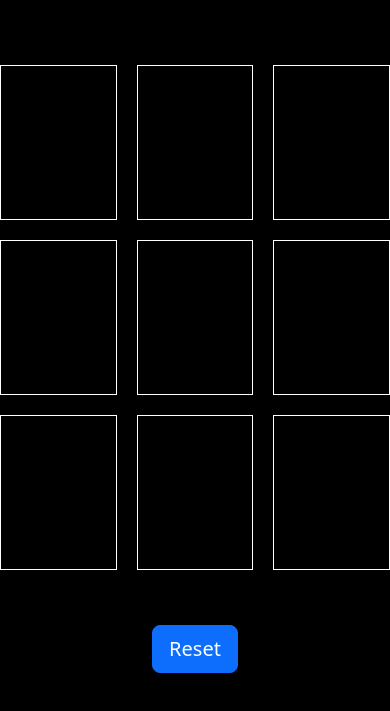
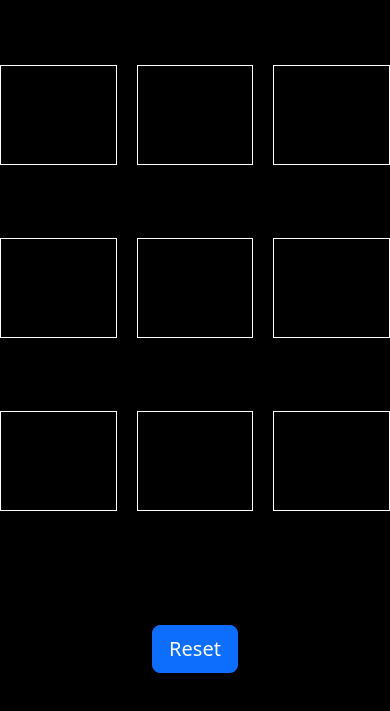
Before and after one commit to Ajex-Joshy/Tic-Tac-Toe, a plain HTML site: page index.html in a window 390 px wide. Shown: the part 135-846 px from the top of the page. Drawn offline with nearby package versions, Linux system fonts and the light colour scheme.

Commit message:
Update style.css

```diff
--- a/style.css
+++ b/style.css
@@ -28,6 +28,11 @@ p{
     text-align: center;
     align-items: center;
 }
+@media (max-width :470px) {
+    .box {
+        height: 100px;
+    }
+}
 .letter {
     font-size: 100px;
     color: white;
```
